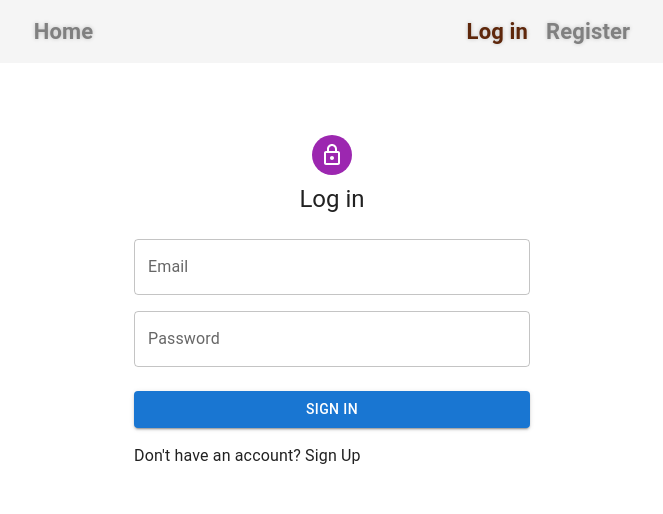
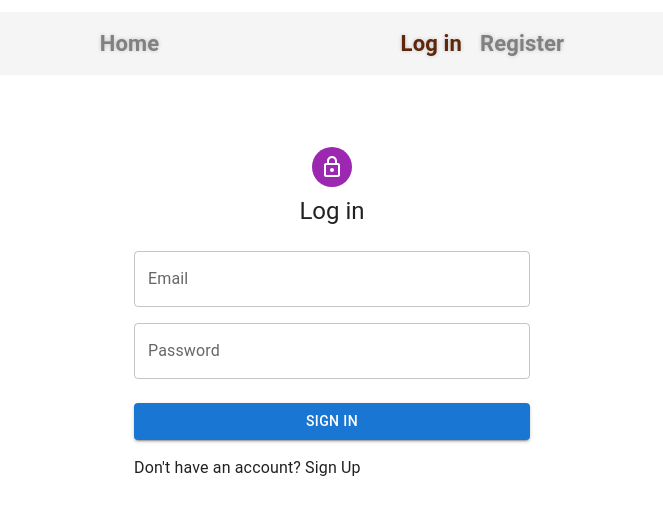
Before and after one commit to vladyslavJs/goit-react-hw-08, a React (Vite) app: page /login in a window 1280 px wide. Shown: the top 514 px of the page, without its empty margins (308-971 px from the left). Built offline with nearby package versions, Linux system fonts and the light colour scheme.

Commit message:
Update Layout.module.css

```diff
--- a/src/components/Layout/Layout.module.css
+++ b/src/components/Layout/Layout.module.css
@@ -0,0 +1,5 @@
+.container {
+  padding: 12px 16px;
+  margin: 0 auto;
+  max-width: 768px;
+}
```
